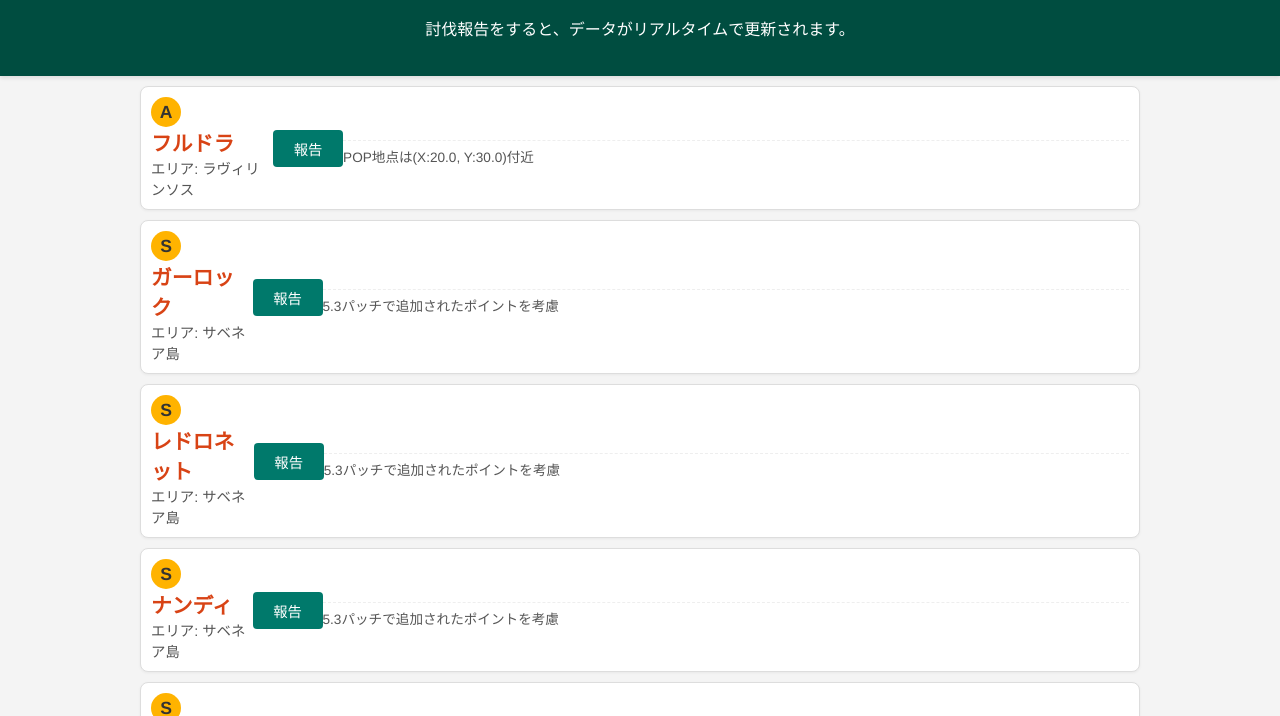
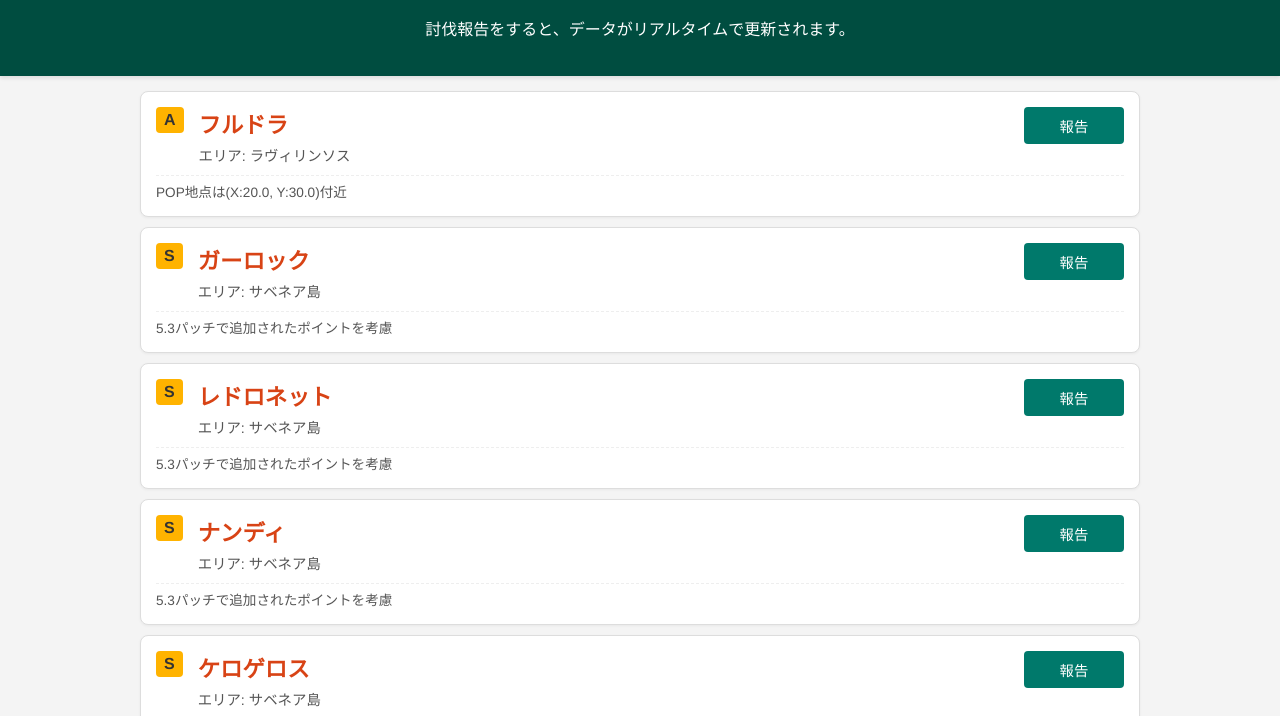
Before and after one commit to kylemadigan24/The-Hunt, a plain HTML site: page index.html in a window 1280 px wide. Shown: the part 64-780 px from the top of the page. Drawn offline with Linux system fonts and the light colour scheme.

Commit message:
Update style.css

```diff
--- a/style.css
+++ b/style.css
@@ -21,54 +21,57 @@ h1 {
 }
 
 main {
-    padding: 10px; /* パディングを少し減らしてスマホで見やすく */
+    padding: 15px;
     max-width: 1000px;
     margin: 0 auto;
 }
 
-/* 1. 全モンスター一覧のスタイル */
+/* モブカードの基本レイアウト */
 .mob-card {
     background-color: white;
     border: 1px solid #ddd;
-    padding: 10px;
+    padding: 15px; /* PCでもスマホでも見やすいパディング */
     margin-bottom: 10px;
     border-radius: 8px;
     box-shadow: 0 1px 3px rgba(0,0,0,0.05);
     display: flex;
-    align-items: center;
+    flex-wrap: wrap; /* 備考欄を下に配置するために必要 */
+    align-items: flex-start; /* 上揃え */
     justify-content: space-between;
 }
 
-/* ランク表示のスタイル (左側のコンパクトな黄色背景) */
+/* ランク表示のスタイル (黄色の四角、角丸) */
 .mob-rank-badge {
-    /* ランクSをイメージした黄色背景 */
     background-color: #ffb300;
     color: #333;
-    width: 30px;
-    height: 30px;
-    border-radius: 50%; /* 丸形 */
+    padding: 4px 8px;
+    border-radius: 4px; /* 角を少し丸める */
     font-weight: bold;
-    font-size: 1.1em;
-    display: flex;
-    align-items: center;
-    justify-content: center;
+    font-size: 1.0em;
     flex-shrink: 0; /* 縮小させない */
-    margin-right: 10px;
+    margin-right: 15px;
+    height: fit-content; /* コンテンツに合わせた高さ */
 }
 
 /* モブ情報とエリア情報 */
-.mob-info {
+.mob-info-group {
+    display: flex;
+    align-items: flex-start;
     flex-grow: 1;
-    min-width: 0; /* コンテンツが長い場合にflex-growが正しく機能するように */
-    padding-right: 10px; /* ボタンとの間にスペース */
+    min-width: 0;
 }
 
+.mob-name-and-area {
+    flex-grow: 1;
+}
+
+/* 1. モンスター名の表示を以前のものに戻す */
 .mob-name {
-    font-size: 1.3em;
+    font-size: 1.4em; /* 以前の大きめフォントに戻す */
     font-weight: bold;
     color: #d84315;
-    /* モブ名が長い場合に折り返すように調整 */
     word-break: break-word;
+    margin-bottom: 5px;
 }
 
 .mob-area {
@@ -76,26 +79,25 @@ main {
     color: #555;
 }
 
-/* 2. 討伐報告ボタンの縦表示 */
+/* 3. 討伐ボタンの右揃えと縦表示 */
 .report-button-wrapper {
-    /* ボタンを縦に配置するためのFlexコンテナ */
+    /* 常に右に寄せるための調整 */
     display: flex;
     flex-direction: column;
-    flex-shrink: 0; /* 縮小させない */
-    align-items: center;
-    min-width: 70px; /* ボタンの最低幅 */
+    flex-shrink: 0;
+    align-items: flex-end; /* ボタン全体を右揃えにする */
+    margin-left: 10px;
 }
 
 .report-button {
     background-color: #00796b;
     color: white;
-    padding: 8px 5px; /* 縦長に見えるように調整 */
+    padding: 8px 15px;
     border: none;
     border-radius: 4px;
     cursor: pointer;
     font-size: 0.9em;
-    /* 縦表示のため、幅を100%にして縦長にする */
-    width: 100%;
+    min-width: 100px; /* 縦長の見た目を維持するために最低幅を設定 */
     text-align: center;
     white-space: nowrap;
 }
@@ -109,6 +111,7 @@ main {
     font-size: 0.85em;
     color: #555;
 }
+
 
 /* --- モーダル（ポップアップ）のスタイル --- (変更なし) */
 .modal {
@@ -146,20 +149,10 @@ main {
     cursor: pointer;
 }
 
-#report-form label, #report-form input, #report-form button {
-    display: block;
-    margin-top: 10px;
-    width: 100%;
-    box-sizing: border-box;
-}
 #report-form input[type="datetime-local"] {
     padding: 10px;
     border: 1px solid #ccc;
     border-radius: 4px;
-}
-#report-form p strong, #report-form p span {
-    font-size: 1.1em;
-    color: #004d40;
 }
 
 /* メッセージ表示エリア (変更なし) */
```
